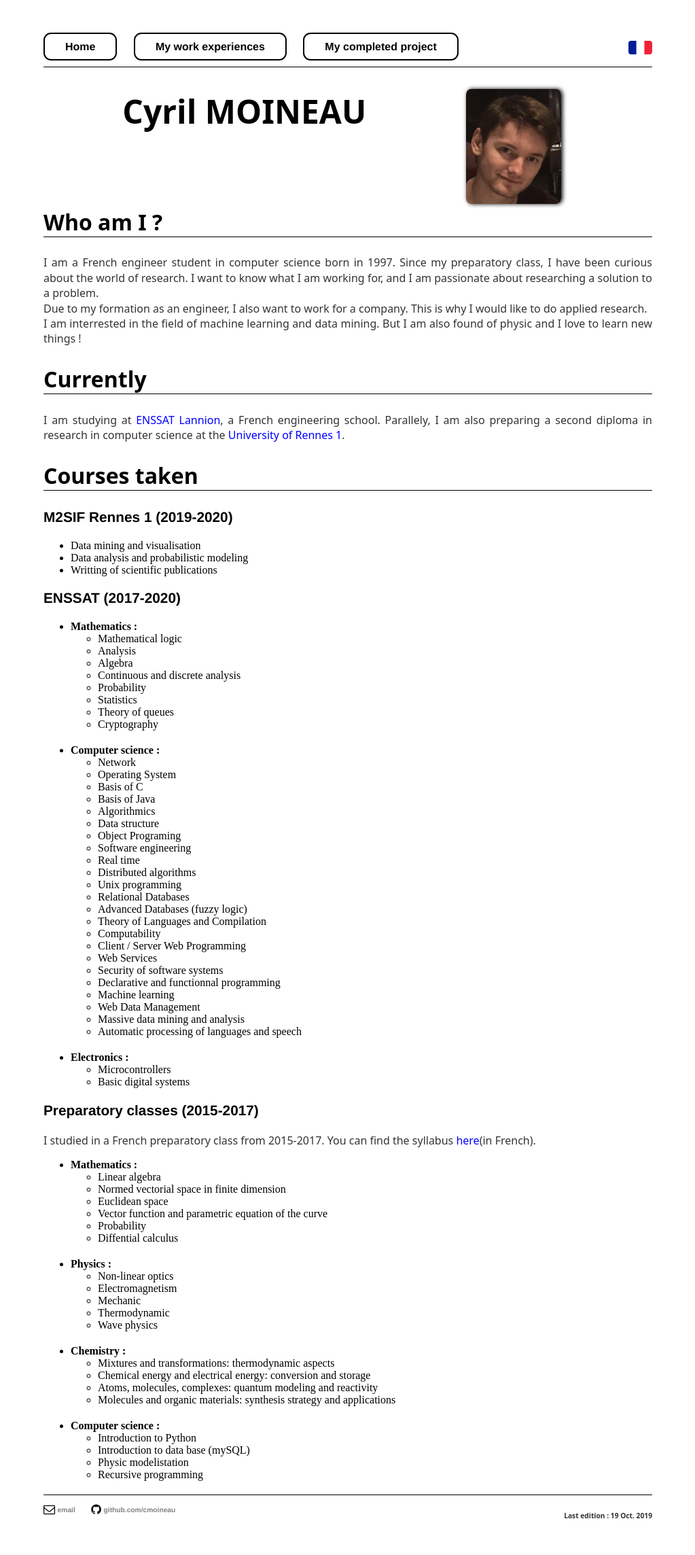
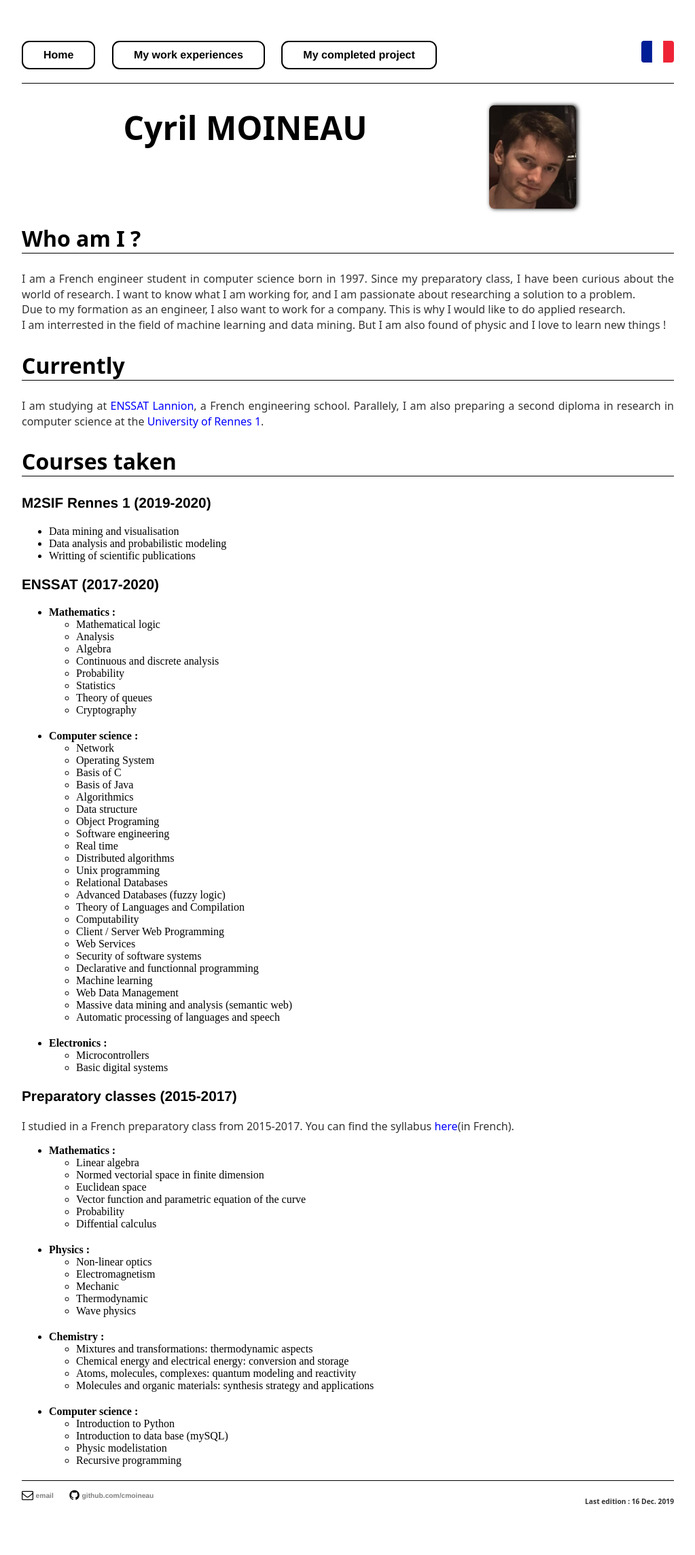
Before and after one commit to cmoineau/cmoineau.github.io, a Jekyll site: the page built from index.html, in a window 1280 px wide. Shown: the whole page at 68% size, without its empty margins (128-1151 px from the left). Built offline with Jekyll 4.4.1, drawn with Linux system fonts in a browser that asks for light colours; after the commit the page ends 2267 px from its top, so only the background shows below that.

Commit message:
Adding responsive design => No more link that supperpose ... Changing the size of the police with the size of the window. Minor change on hte main page.

```diff
--- a/_layouts/default.html
+++ b/_layouts/default.html
@@ -38,7 +38,7 @@
 	        			<i class="fa fa-github fa-lg" aria-hidden="true"></i>
 	        			<a href="https://github.com/cmoineau"> github.com/cmoineau</a>
 	        		</li>
-	        		<p style="float : right; font-size: 0.8em">Last edition : 19 Oct. 2019</p>
+	        		<p style="float : right; font-size: 0.8em">Last edition : 16 Dec. 2019</p>
 				</ul>
 
 			</footer>
--- a/_layouts/french.html
+++ b/_layouts/french.html
@@ -38,7 +38,7 @@
 	        			<i class="fa fa-github fa-lg" aria-hidden="true"></i>
 	        			<a href="https://github.com/cmoineau"> github.com/cmoineau</a>
 	        		</li>
-	        		<p style="float : right; font-size: 0.8em">Dernière édition :  5 Nov. 2019</p>
+	        		<p style="float : right; font-size: 0.8em">Dernière édition :  16 Dec. 2019</p>
 				</ul>
 			</footer>
 
--- a/css/main.css
+++ b/css/main.css
@@ -1,15 +1,18 @@
 @font-face{
     font-family: "Noto Sans", Sans-Serif;
 }
+html{
+    font-size: 0.5vw + 0.5em;
+}
 body {
     margin: 60px auto;
-    width: 70%;
+    width: 75%;
 }
 body ul{
     margin-bottom: 20px;
 }
 nav{
-    border-bottom: 1.5px solid;
+    border-bottom: 1px solid;
 }
 nav ul, footer ul {
     font-family:'Helvetica', 'Arial', 'Sans-Serif';
@@ -18,13 +21,14 @@
     font-weight: bold;
 }
 nav ul li, footer ul li {
-    display: inline;
+    display: inline-block;
     margin-right: 20px;
 }
 nav a{
     color: black;
     background-color: white;
     text-decoration: : none;
+    font-size: 1em;
 }
 nav a:hover{
     color: black;
@@ -38,12 +42,13 @@
     -moz-border-radius: 11px;
     border-radius: 11px;
     border: 2px solid black;
+    display: inline-block;
 
 }
 nav li:hover {
     color: black;
     background-color: white;
-    text-decoration: none
+    text-decoration: none;
 }
 a {
     text-decoration: none;
@@ -84,12 +89,14 @@
 footer a{
     color: gray;
     font-size: .8em;
+    display: inline-block;
 }
 footer a:hover{
     color: gray;
     background-color: white;
     font-weight:bold;
     font-size: .8em;
+    display: inline-block;
 }
 
 figure {
@@ -120,7 +127,7 @@
     border-radius: 4px;
     -moz-border-radius: 4px;
     -webkit-border-radius: 4px;
-    width: 35px;
-    height: 20px;
+    width: 3em;
+    height: 2em;
     float:right;
 }
--- a/fr/index.html
+++ b/fr/index.html
@@ -4,7 +4,7 @@
 ---
 	<div class="blurb">
 		<div id="presentation">
-		<img src="/ressources/Cyril.jpg" alt="A photo of me"  style="float:right; width: 140px; height: 169px; margin-left: 30px; margin-right: 15%; border-radius: 5%; box-shadow: 2px 0px 6px black;">
+		<img src="/ressources/Cyril.jpg" alt="A photo of me"  style="float:right; width: 8em; height: 9.5em; margin-left: 30px; margin-right: 15%; border-radius: 5%; box-shadow: 2px 0px 6px black;">
 		<h1>Cyril MOINEAU</h1>
 		</div>
 			<h2>Qui suis je ?</h2>
@@ -21,6 +21,7 @@
 
 				J'étudie à <a href="http://www.enssat.fr/">l'ENSSAT Lannion</a>, une école d'ingénieur française.
 				En parallèle, je prépare aussi un second diplôme orienté vers la recherche en informatique à <a href="https://www.univ-rennes1.fr/">l'Université de Rennes 1</a>.
+
 			</p>
 
 			<h2>Listes des cours que j'ai suivi dans ma scolarité :</h2>
@@ -68,7 +69,7 @@
 								<li>Porgrammation déclarative et fonctionnelle</li>
 								<li>Apprentissage Automatique</li>
 								<li>Web Data Management</li>
-								<li>Analyse et fouille de données massives</li>
+								<li>Analyse et fouille de données massives (web sémantique)</li>
 								<li>Traitement automatique du langage et de la parole</li>
 							</ul>
 						<li><strong>Electronique :</strong>
--- a/index.html
+++ b/index.html
@@ -4,7 +4,7 @@
 ---
 	<div class="blurb">
 		<div id="presentation">
-		<img src="/ressources/Cyril.jpg" alt="A photo of me"  style="float:right; width: 140px; height: 169px; margin-left: 30px; margin-right: 15%; border-radius: 5%; box-shadow: 2px 0px 6px black;">
+		<img src="/ressources/Cyril.jpg" alt="A photo of me"  style="float:right; width: 8em; height: 9.5em; margin-left: 30px; margin-right: 15%; border-radius: 5%; box-shadow: 2px 0px 6px black;">
 		<h1>Cyril MOINEAU</h1>
 		</div>
 			<h2>Who am I ?</h2>
@@ -66,7 +66,7 @@
 								<li>Declarative and functionnal programming</li>
 								<li>Machine learning</li>
 								<li>Web Data Management</li>
-								<li>Massive data mining and analysis</li>
+								<li>Massive data mining and analysis (semantic web)</li>
 								<li>Automatic processing of languages and speech</li>
 							</ul>
 						<li><strong>Electronics :</strong>
```
